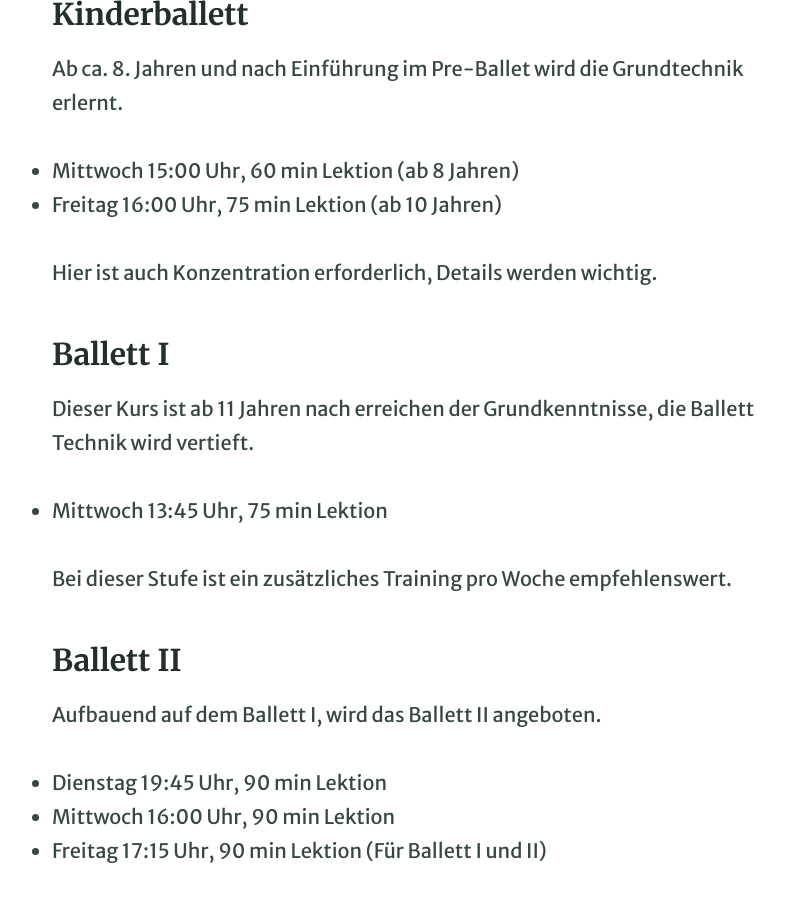
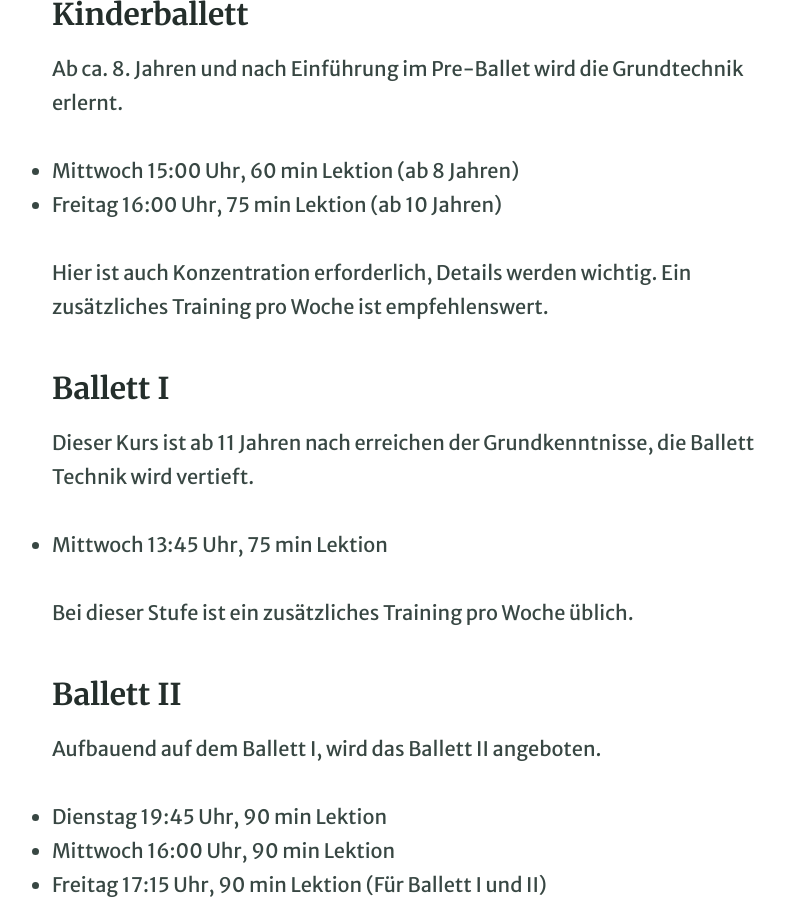
Before and after one commit to irenepedrotti/irenepedrotti.github.io, a Jekyll site: the page built from pages/z05_kurse.md, in a window 1280 px wide and 900 px high, scrolled down 1224 px. Shown: the whole window, without its empty margins (231-1016 px from the left). Built offline with Jekyll 4.4.1, drawn with Linux system fonts in a browser that asks for light colours.

```diff
--- a/pages/z05_kurse.md
+++ b/pages/z05_kurse.md
@@ -24,7 +24,7 @@ Ab ca. 8. Jahren und nach Einführung im Pre-Ballet wird die Grundtechnik erlern
 * Mittwoch 15:00 Uhr, 60 min Lektion (ab 8 Jahren)
 * Freitag 16:00 Uhr, 75 min Lektion (ab 10 Jahren)
 
-Hier ist auch Konzentration erforderlich, Details werden wichtig.
+Hier ist auch Konzentration erforderlich, Details werden wichtig. Ein zusätzliches Training pro Woche ist empfehlenswert.
 
 ### Ballett I
 
@@ -32,7 +32,7 @@ Dieser Kurs ist ab 11 Jahren nach erreichen der Grundkenntnisse, die Ballett Tec
 
 * Mittwoch 13:45 Uhr, 75 min Lektion
 
-Bei dieser Stufe ist ein zusätzliches Training pro Woche empfehlenswert.
+Bei dieser Stufe ist ein zusätzliches Training pro Woche üblich.
 
 ### Ballett II
 
```
Also changed, not shown: pages/index.md (+1 -1 lines).
